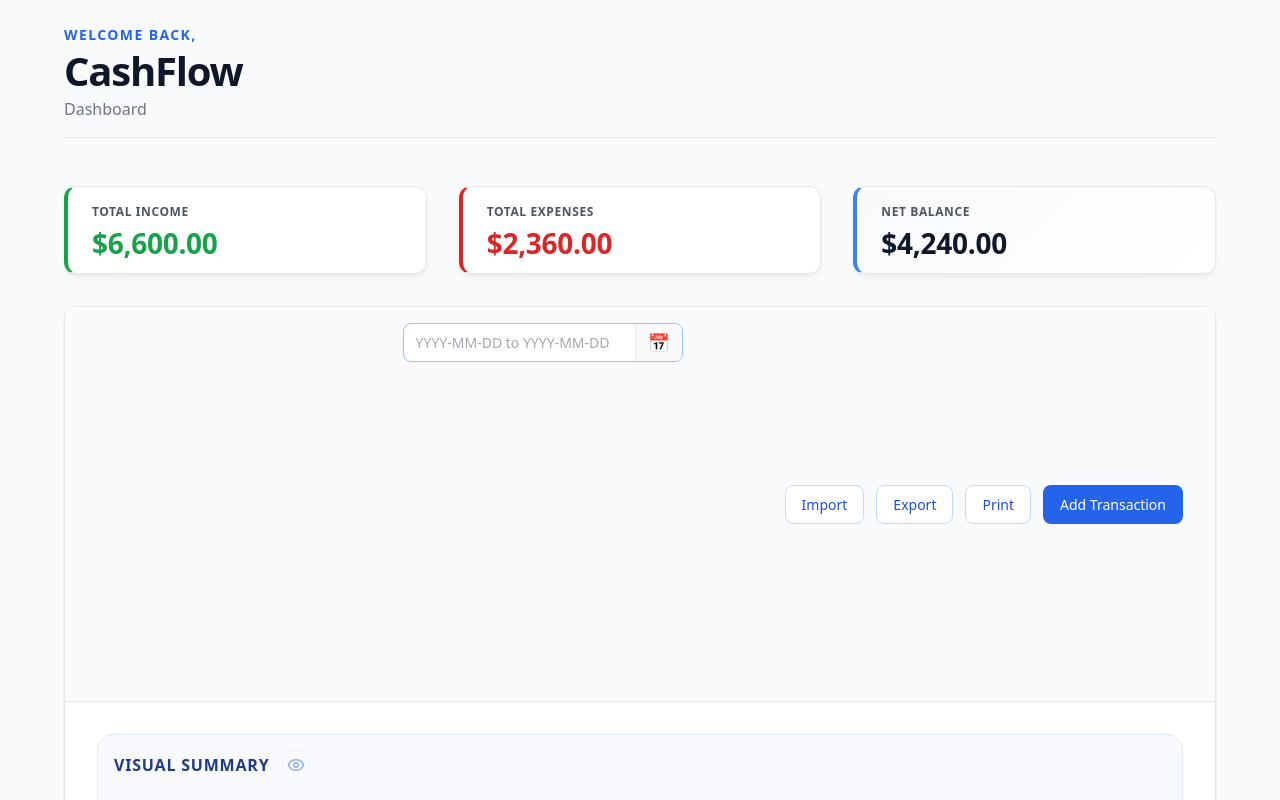
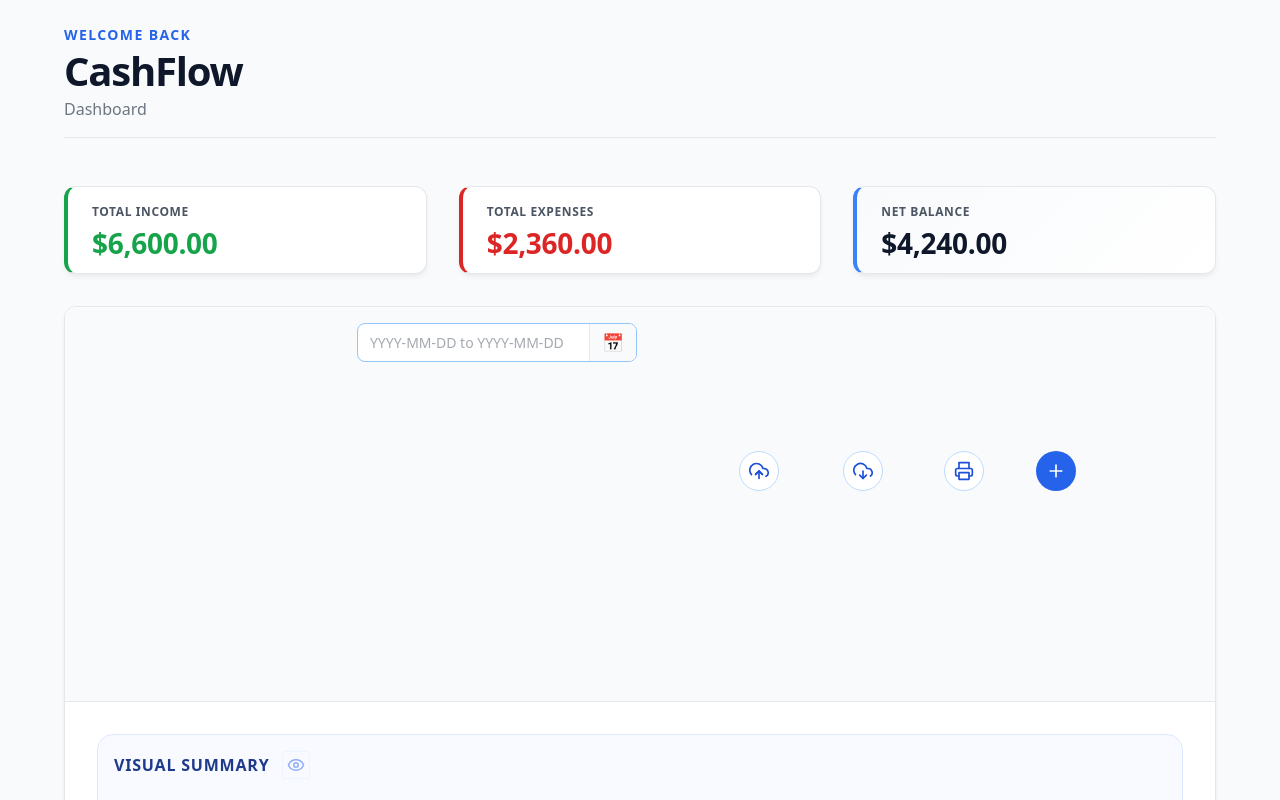
Before and after one commit to Brijsunil2/cashflow-simulator, a React (Vite) app in the folder frontend/: page / in a window 1280 px wide. Shown: the top 800 px of the page. Built offline with nearby package versions, Linux system fonts and the light colour scheme.

Commit message:
refactor: update to icons for buttons

```diff
--- a/frontend/src/components/SummaryCard/SummaryCard.scss
+++ b/frontend/src/components/SummaryCard/SummaryCard.scss
@@ -54,7 +54,7 @@
 
   &__value {
     font-size: 1.75rem;
-    font-weight: $weight-bold;
+    font-weight: $weight-semibold;
     color: $color-text-primary;
     margin: 0;
     letter-spacing: -0.01em;
--- a/frontend/src/pages/Dashboard/Dashboard.scss
+++ b/frontend/src/pages/Dashboard/Dashboard.scss
@@ -55,6 +55,26 @@
         border-color: $color-primary-300;
       }
     }
+
+    &--icon {
+      padding: $space-2;
+      width: 40px;
+      height: 40px;
+      border-radius: 50%;
+      font-size: 1.25rem;
+
+      svg {
+        display: block;
+      }
+    }
+  }
+
+  &__tooltip {
+    font-size: $font-xs;
+    font-weight: $weight-semibold;
+    color: $color-text-primary;
+    white-space: nowrap;
+    padding: $space-1 $space-2;
   }
 
   .add-transaction-btn {
@@ -78,6 +98,18 @@
 
     &:active {
       transform: scale(0.98);
+    }
+
+    &--icon {
+      padding: $space-2;
+      width: 40px;
+      height: 40px;
+      border-radius: 50%;
+      font-size: 1.25rem;
+
+      svg {
+        display: block;
+      }
     }
   }
 
@@ -442,7 +474,8 @@
     /* Hide headers and inputs */
     &__header,
     &__subheader,
-    &__chart-toggle {
+    &__chart-toggle,
+    .hover-card__content {
       display: none !important;
     }
 
--- a/frontend/src/pages/Dashboard/DashboardHeader.jsx
+++ b/frontend/src/pages/Dashboard/DashboardHeader.jsx
@@ -4,7 +4,7 @@ const DashboardHeader = () => (
     <header className="dashboard__header">
         <div className="dashboard__header-content">
             <div className="dashboard__header-text">
-                <span className="dashboard__header-greeting">Welcome back,</span>
+                <span className="dashboard__header-greeting">Welcome back</span>
                 <h1>CashFlow</h1>
                 <p className="dashboard__header-subtitle">Dashboard</p>
             </div>
--- a/frontend/src/pages/Dashboard/DashboardToolbar.jsx
+++ b/frontend/src/pages/Dashboard/DashboardToolbar.jsx
@@ -1,4 +1,5 @@
 import React, { useRef, useState } from 'react';
+import { FiPrinter, FiUploadCloud, FiDownloadCloud, FiPlus } from 'react-icons/fi';
 import HoverCard from "../../components/HoverCard/HoverCard";
 import DateRange from "../../components/DateRange/DateRange";
 
@@ -84,31 +85,70 @@ const DashboardToolbar = ({
                     accept=".json"
                     onChange={onImport}
                 />
+
+                <HoverCard
+                    align="right"
+                    minWidth="auto"
+                    trigger={
                         <button
-                    className="dashboard__btn dashboard__btn--secondary"
+                            className="dashboard__btn dashboard__btn--secondary dashboard__btn--icon"
                             onClick={() => fileInputRef.current.click()}
+                            aria-label="Import Data"
                         >
-                    Import
+                            <FiUploadCloud />
                         </button>
+                    }
+                >
+                    <span className="dashboard__tooltip">Import</span>
+                </HoverCard>
+
+                <HoverCard
+                    align="right"
+                    minWidth="auto"
+                    trigger={
                         <button
-                    className="dashboard__btn dashboard__btn--secondary"
+                            className="dashboard__btn dashboard__btn--secondary dashboard__btn--icon"
                             onClick={onOpenExport}
+                            aria-label="Export Data"
                         >
-                    Export
+                            <FiDownloadCloud />
                         </button>
+                    }
+                >
+                    <span className="dashboard__tooltip">Export</span>
+                </HoverCard>
+
+                <HoverCard
+                    align="right"
+                    minWidth="auto"
+                    trigger={
                         <button
-                    className="dashboard__btn dashboard__btn--secondary"
+                            className="dashboard__btn dashboard__btn--secondary dashboard__btn--icon"
                             onClick={() => window.print()}
+                            aria-label="Print Dashboard"
                         >
-                    Print
+                            <FiPrinter />
                         </button>
+                    }
+                >
+                    <span className="dashboard__tooltip">Print</span>
+                </HoverCard>
 
+                <HoverCard
+                    align="right"
+                    minWidth="auto"
+                    trigger={
                         <button
-                    className="add-transaction-btn"
+                            className="add-transaction-btn add-transaction-btn--icon"
                             onClick={onOpenAddTransaction}
+                            aria-label="Add Transaction"
                         >
-                    Add Transaction
+                            <FiPlus />
                         </button>
+                    }
+                >
+                    <span className="dashboard__tooltip">Add Transaction</span>
+                </HoverCard>
             </div>
         </div>
     );
```
Lines whose indentation alone changed are shown as unchanged.
